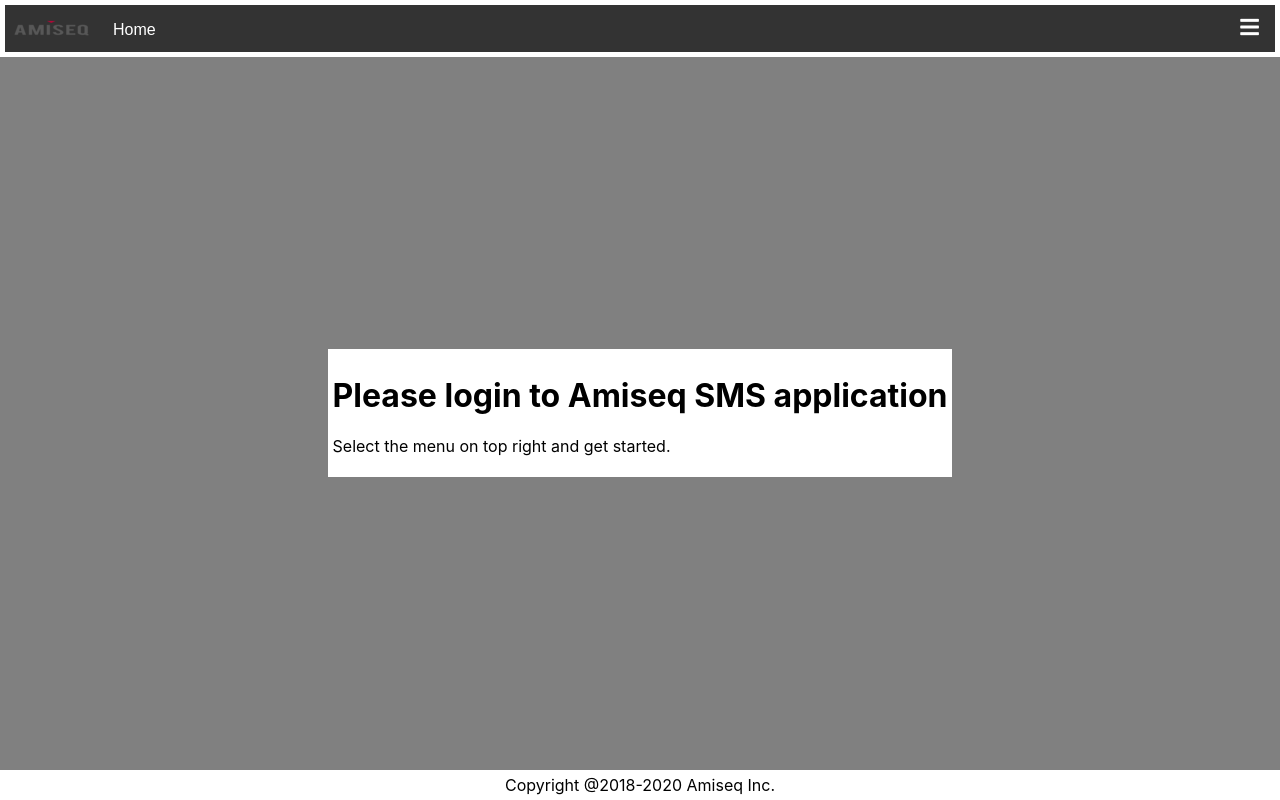
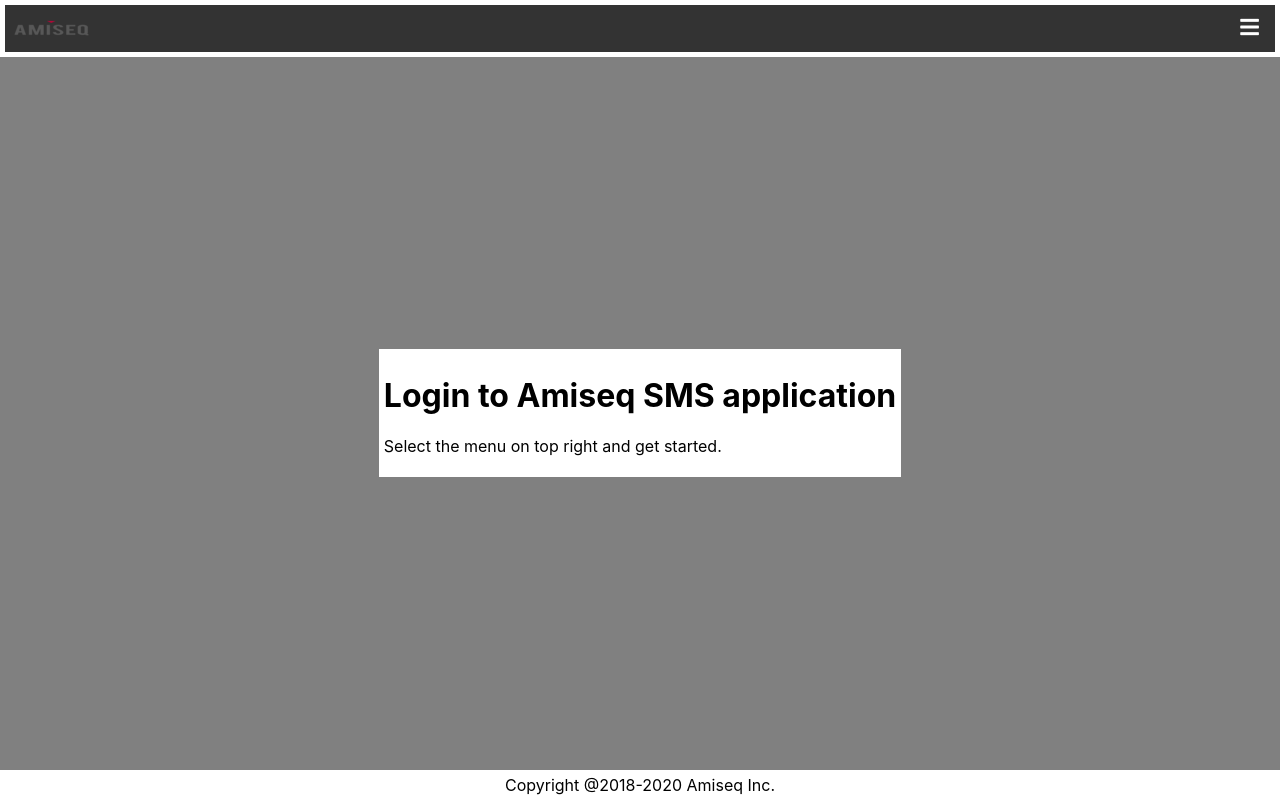
Before and after one commit to manishsijaria/amiseq-sms-html, a React (Create React App) app: page / in a window 1280 px wide. Built offline with nearby package versions, Linux system fonts and the light colour scheme; no server answers.

Commit message:
getcontactcount if undefined , set the reducer to 0

```diff
--- a/src/_actions/contact.actions.js
+++ b/src/_actions/contact.actions.js
@@ -80,11 +80,15 @@
     return (dispatch) => {
         contactServices.getContactsCount(filterText)
         .then(count => {
-                dispatch(success(count))
+                if(count === undefined) {
+                    dispatch(failure())
+                } else {
+                    dispatch(success(count))
+                }
             }
         )
     }
-    //function failure(e) { return {type: contactConstants.GET_CONTACTS_COUNT_FAILURE, e} }
+    function failure() { return {type: contactConstants.GET_CONTACTS_COUNT_FAILURE} }
     function success(count) { return {type: contactConstants.GET_CONTACTS_COUNT_SUCCESS, count }}
 }
 
--- a/src/_reducers/contact.reducer.js
+++ b/src/_reducers/contact.reducer.js
@@ -37,6 +37,8 @@
         case contactConstants.GET_CONTACTS_COUNT_SUCCESS:
             //alert(action.count)
             return action.count
+        case contactConstants.GET_CONTACTS_COUNT_FAILURE:
+            return 0
         case userConstants.LOGOUT:
             return 0
         default:
--- a/src/components/appPage.js
+++ b/src/components/appPage.js
@@ -5,7 +5,7 @@
     render() {
         return(
                 <div>
-                    <h1>Please login to Amiseq SMS application</h1>
+                    <h1>Login to Amiseq SMS application</h1>
                     <p>Select the menu on top right and get started.</p>
                 </div>
         )
--- a/src/components/header.js
+++ b/src/components/header.js
@@ -40,7 +40,7 @@
                 <a className='logo' href="https://www.amiseq.com/">
                     <img src={logo} alt='Amiseq Logo'></img>
                 </a>
-                <NavLink to='/home'>Home</NavLink>
+                {/* <NavLink to='/home'>Home</NavLink> */}
                 {this.props.loggedIn ?
                     <NavLink to='/addcontact'>Add Contact</NavLink>
                     : ''}
```
